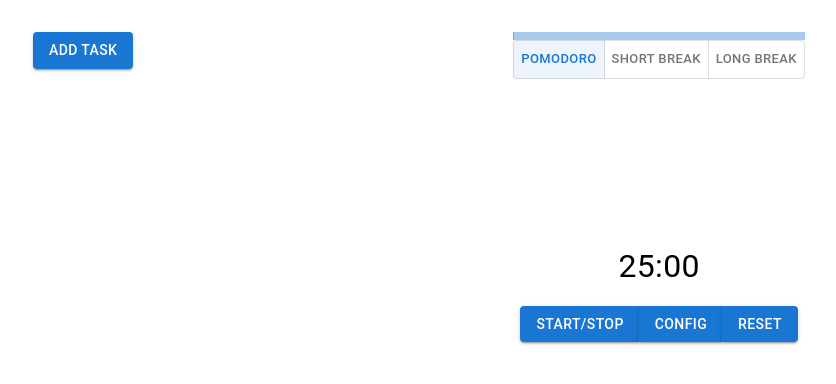
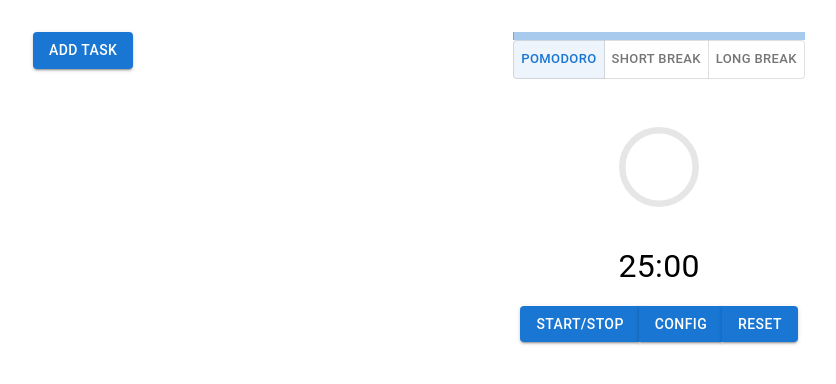
Before and after one commit to JDTalley/productively, a React (Create React App) app: page / in a window 1280 px wide. Shown: the top 384 px of the page, without its empty margins (225-1061 px from the left). Built offline with nearby package versions, Linux system fonts and the light colour scheme.

Commit message:
Cleaned up CircularProgress style.

```diff
--- a/src/components/Pomodoro/TimerCircleGraphic.tsx
+++ b/src/components/Pomodoro/TimerCircleGraphic.tsx
@@ -1,4 +1,5 @@
 import React from 'react';
+import Box from '@mui/material/Box'
 import CircularProgress from '@mui/material/CircularProgress';
 
 export interface Props {
@@ -12,7 +13,10 @@
     console.log(progress);
 
     return (
-        <CircularProgress sx={{margin: '2rem',}} size='5rem' variant="determinate" value={progress} />
+        <Box sx={{ position: 'relative' }}>
+            <CircularProgress sx={{margin: '2rem', color: '#e6e6e6',}} size='5rem' variant="determinate" value={100} />
+            <CircularProgress sx={{margin: '2rem', position: 'absolute', left: 0,}} size='5rem' variant="determinate" value={progress} />
+        </Box>
     )
 };
 
```
